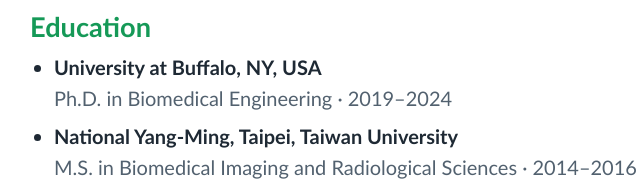
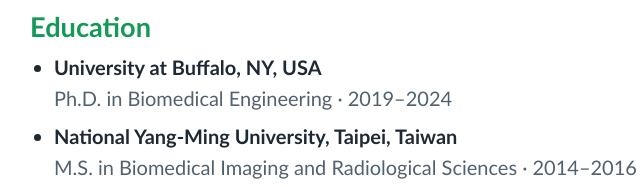
Before and after one commit to chsu23/chsu23.github.io, a plain HTML site: page index.html in a window 1280 px wide. Shown: the part 1840-2027 px from the top of the page, 98-738 px from the left. Drawn offline with Linux system fonts and the light colour scheme.

Commit message:
Update index.html

```diff
--- a/index.html
+++ b/index.html
@@ -275,7 +275,7 @@
       <h2 id="education">Education</h2>
       <ul class="cv-entries">
         <li><strong>University at Buffalo, NY, USA</strong><span>Ph.D. in Biomedical Engineering · 2019–2024</span></li>
-        <li><strong>National Yang-Ming, Taipei, Taiwan University</strong><span>M.S. in Biomedical Imaging and Radiological Sciences · 2014–2016</span></li>
+        <li><strong>National Yang-Ming University, Taipei, Taiwan</strong><span>M.S. in Biomedical Imaging and Radiological Sciences · 2014–2016</span></li>
         <li><strong>Chung Shan Medical University, Taichiung, Taiwan</strong><span>B.S. in Medical Imaging and Radiological Sciences · 2010–2014</span></li>
       </ul>
     </section>
```
